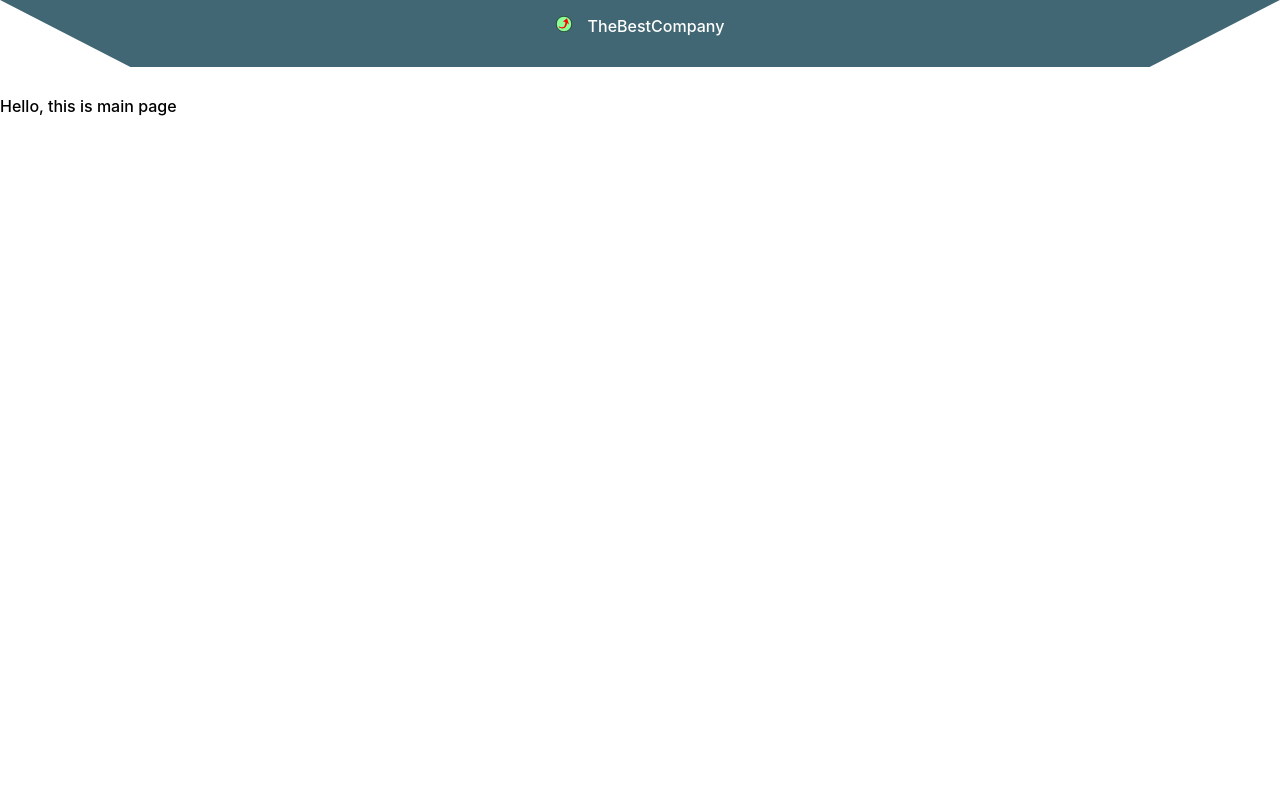
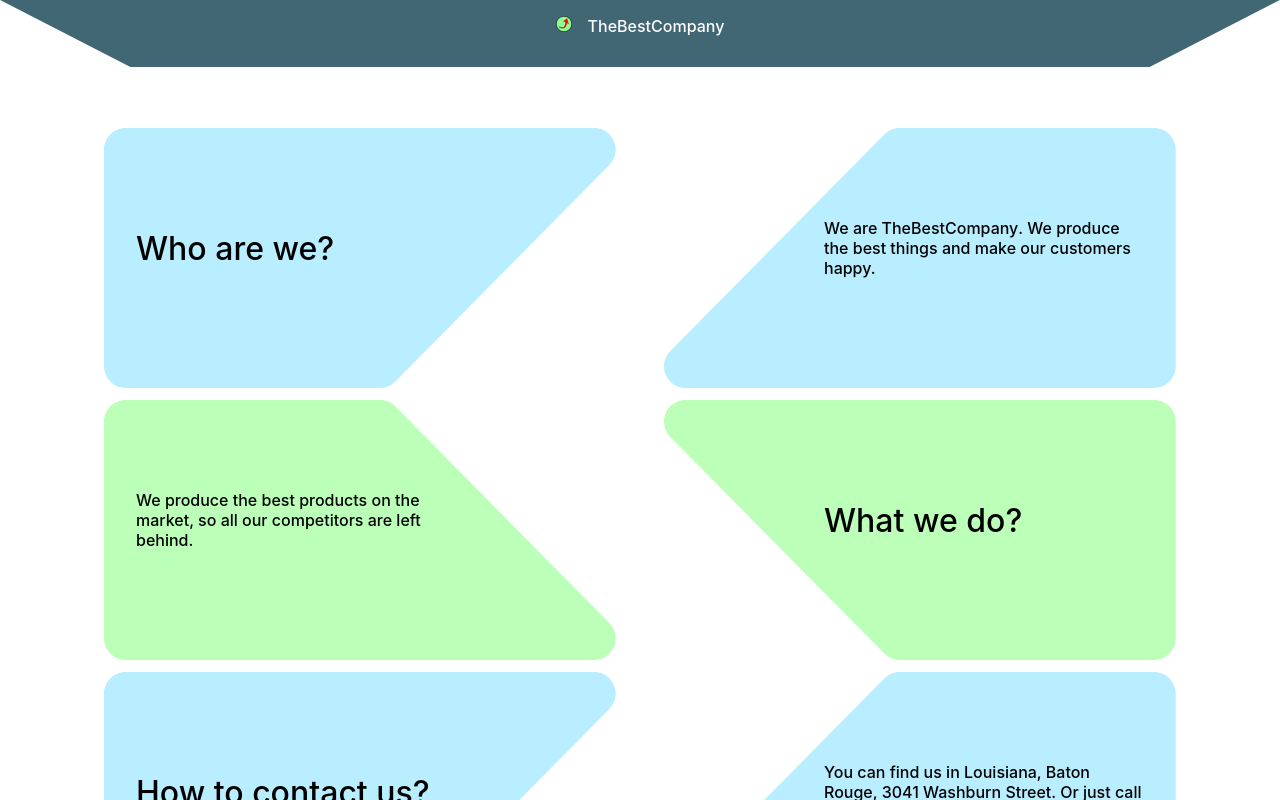
Before and after one commit to GTFTT/the-best-company, a React (Vite) app: page / in a window 1280 px wide. Shown: the top 800 px of the page. Built offline with nearby package versions, Linux system fonts and the light colour scheme.

Commit message:
Added Blocks to the application

```diff
--- /dev/null
+++ b/src/compoentns/Block/Block.module.css
@@ -0,0 +1,43 @@
+.container {
+  background-repeat: no-repeat;
+  background-position: center;
+  background-size: cover;
+  width: 40vw;
+  height: 30vh;
+  border-radius: 12px;
+  overflow: hidden;
+}
+
+.backgroundImage {
+  position: absolute;
+  width: 40vw;
+}
+
+.contentContainer {
+  position: relative;
+  top: 0;
+}
+
+.block {
+  padding: 2rem;
+  display: flex;
+  flex-direction: column;
+  justify-content: center;
+  height: stretch;
+}
+
+.block1 {
+  padding-right: 10rem;
+}
+
+.block2 {
+  padding-left: 10rem;
+}
+
+.block3 {
+  padding-right: 10rem;
+}
+
+.block4 {
+  padding-left: 10rem;
+}
--- /dev/null
+++ b/src/compoentns/Block/Block.tsx
@@ -0,0 +1,50 @@
+import styles from "./Block.module.css"
+import {BlockType} from "./blockTypes.ts";
+import block1 from "./../../assets/block1.svg"
+import block2 from "./../../assets/block2.svg"
+import block3 from "./../../assets/block3.svg"
+import block4 from "./../../assets/block4.svg"
+import type {ReactNode} from "react";
+
+export interface BlockProps {
+  children?: ReactNode;
+  blockBackgroundType: BlockType;
+}
+
+function Block({ children, blockBackgroundType }: BlockProps) {
+  let backgroundImage;
+  let blockClassName;
+  switch (blockBackgroundType) {
+    case BlockType.BLOCK_LR_TB:
+      backgroundImage = block1;
+      blockClassName = styles.block1;
+      break;
+    case BlockType.BLOCK_RL_BT:
+      backgroundImage = block2;
+      blockClassName = styles.block2;
+      break;
+    case BlockType.BLOCK_LR_BT:
+      backgroundImage = block3;
+      blockClassName = styles.block3;
+      break;
+    case BlockType.BLOCK_RL_TB:
+      backgroundImage = block4;
+      blockClassName = styles.block4;
+      break;
+    default:
+      throw new Error(`Unknown block background type: ${BlockType[blockBackgroundType]}`);
+  }
+
+  // ${backgroundClass}
+
+  return (
+    <div className={`${styles.container}`}>
+      <img src={backgroundImage}  className={styles.backgroundImage} alt="" />
+      <div className={`${styles.contentContainer} ${styles.block} ${blockClassName || ' '}`}>
+        {children}
+      </div>
+    </div>
+  );
+}
+
+export default Block
--- /dev/null
+++ b/src/compoentns/Block/blockTypes.ts
@@ -0,0 +1,7 @@
+// @ts-expect-error Error related to TypeScript, disabling it breaks the project, so I just ignore it
+export enum BlockType {
+  BLOCK_LR_TB,
+  BLOCK_LR_BT,
+  BLOCK_RL_BT,
+  BLOCK_RL_TB,
+}
--- /dev/null
+++ b/src/pages/MainPage/MainPage.module.css
@@ -0,0 +1,11 @@
+.container {
+  padding: 2rem 5rem;
+}
+
+.row {
+  display: flex;
+  flex-direction: row;
+  align-items: center;
+  padding-bottom: 2rem;
+  justify-content: space-around;
+}
--- a/src/pages/MainPage/MainPage.tsx
+++ b/src/pages/MainPage/MainPage.tsx
@@ -1,8 +1,37 @@
+import {BlockType} from "../../compoentns/Block/blockTypes.ts";
+import Block from "../../compoentns/Block/Block.tsx";
+import styles from "./MainPage.module.css"
 
 function MainPage() {
   return (
-    <div>
-      Hello, this is main page
+    <div className={styles.container}>
+      <div className={styles.row}>
+        <Block blockBackgroundType={BlockType.BLOCK_LR_TB}>
+          <span><h1>Who are we?</h1></span>
+        </Block>
+        <Block blockBackgroundType={BlockType.BLOCK_RL_BT}>
+          <span>We are <b>TheBestCompany</b>. We produce the best things and make our customers happy.</span>
+        </Block>
+      </div>
+
+      <div className={styles.row}>
+        <Block blockBackgroundType={BlockType.BLOCK_LR_BT}>
+          <span>We produce the best products on the market, so all our competitors are left behind.</span>
+        </Block>
+        <Block blockBackgroundType={BlockType.BLOCK_RL_TB}>
+          <span><h1>What we do?</h1></span>
+        </Block>
+      </div>
+
+      <div className={styles.row}>
+        <Block blockBackgroundType={BlockType.BLOCK_LR_TB}>
+          <span><h1>How to contact us?</h1></span>
+        </Block>
+        <Block blockBackgroundType={BlockType.BLOCK_RL_BT}>
+          <span>You can find us in Louisiana, Baton Rouge, 3041 Washburn Street. Or just call us! We will be glad to help.</span>
+        </Block>
+      </div>
+
     </div>
   );
 }
```
Also changed, not shown: 1 other file (tests, documents, lock files or other folders).
